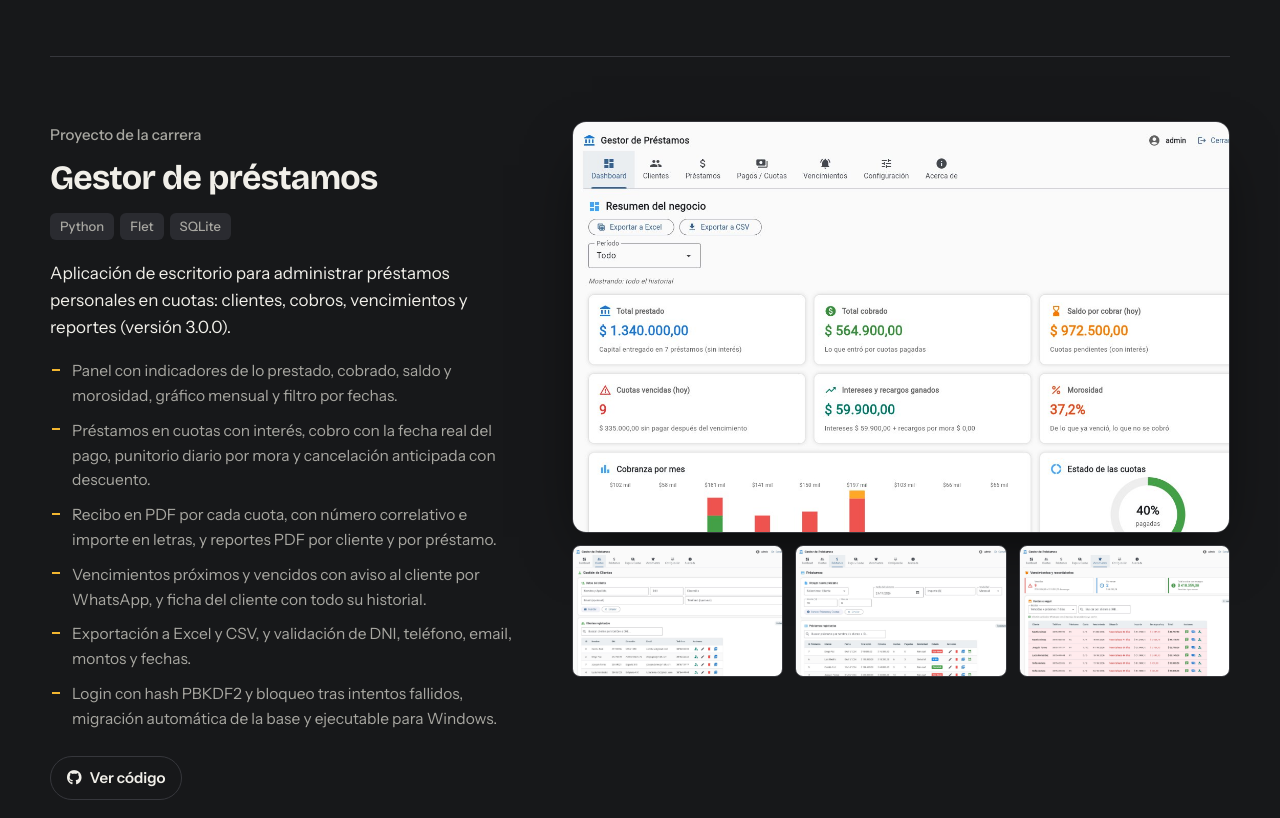
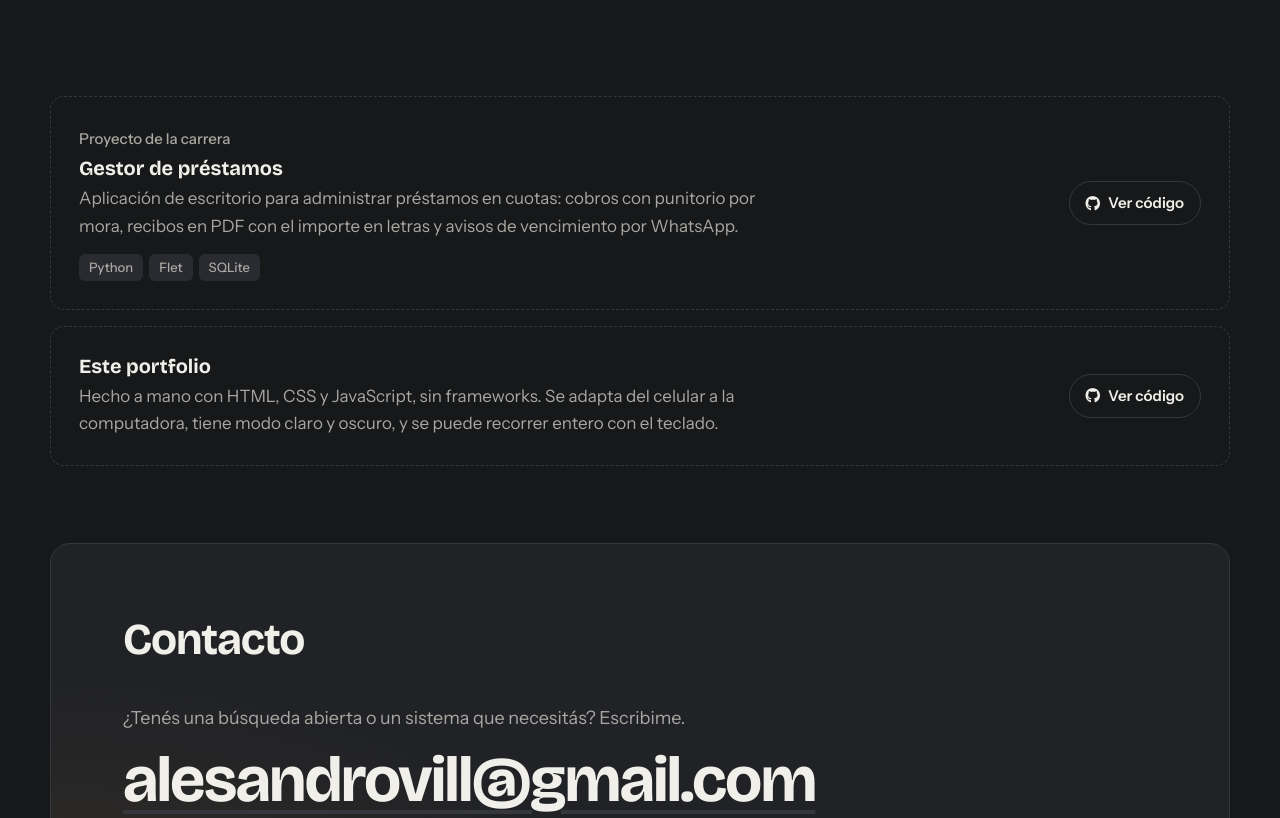
Before and after one commit to AlesandroVi/portafolio, a plain HTML site: page index.html in a window 1280 px wide. Shown: the part 6180-6998 px from the top of the page. Drawn offline with nearby package versions, Linux system fonts and the light colour scheme.

Commit message:
El gestor de préstamos pasa a tarjeta corta
Co-Authored-By: Claude Opus 5.5 <noreply@anthropic.com>

```diff
--- a/index.html
+++ b/index.html
@@ -30,7 +30,7 @@
     <link rel="stylesheet" href="https://fonts.googleapis.com/css2?family=Bricolage+Grotesque:opsz,wght@12..96,500;12..96,700;12..96,800&family=Instrument+Sans:wght@400;500;600&display=swap">
     <link rel="stylesheet" href="https://cdnjs.cloudflare.com/ajax/libs/font-awesome/6.7.2/css/all.min.css">
     <link rel="stylesheet" href="https://cdn.jsdelivr.net/gh/devicons/devicon@v2.16.0/devicon.min.css">
-    <link rel="stylesheet" href="style.css?v=2026-11-25j">
+    <link rel="stylesheet" href="style.css?v=2026-11-25k">
 </head>
 <body>
     <a class="saltar" href="#contenido">Saltar al contenido</a>
@@ -374,37 +374,21 @@
                 </div>
             </article>
 
-            <!-- Proyecto 5 -->
-            <article class="proyecto" id="p-prestamos">
-                <div class="proyecto-texto">
+            <!-- Proyecto 5: tarjeta corta -->
+            <article class="proyecto-mini" id="p-prestamos">
+                <div>
                     <p class="tipo">Proyecto de la carrera</p>
                     <h3>Gestor de préstamos</h3>
+                    <p>
+                        Aplicación de escritorio para administrar préstamos en cuotas: cobros con punitorio
+                        por mora, recibos en PDF con el importe en letras y avisos de vencimiento por WhatsApp.
+                    </p>
                     <ul class="pila" aria-label="Tecnologías">
                         <li>Python</li><li>Flet</li><li>SQLite</li>
                     </ul>
-                    <p>
-                        Aplicación de escritorio para administrar préstamos personales en cuotas:
-                        clientes, cobros, vencimientos y reportes (versión 3.0.0).
-                    </p>
-                    <ul class="funciones">
-                        <li>Panel con indicadores de lo prestado, cobrado, saldo y morosidad, gráfico mensual y filtro por fechas.</li>
-                        <li>Préstamos en cuotas con interés, cobro con la fecha real del pago, punitorio diario por mora y cancelación anticipada con descuento.</li>
-                        <li>Recibo en PDF por cada cuota, con número correlativo e importe en letras, y reportes PDF por cliente y por préstamo.</li>
-                        <li>Vencimientos próximos y vencidos con aviso al cliente por WhatsApp, y ficha del cliente con todo su historial.</li>
-                        <li>Exportación a Excel y CSV, y validación de DNI, teléfono, email, montos y fechas.</li>
-                        <li>Login con hash PBKDF2 y bloqueo tras intentos fallidos, migración automática de la base y ejecutable para Windows.</li>
-                    </ul>
-                    <div class="enlaces">
-                        <a href="https://github.com/AlesandroVi/gestor-prestamos" target="_blank" rel="noopener"><i class="fa-brands fa-github" aria-hidden="true"></i> Ver código</a>
-                    </div>
                 </div>
-                <div class="proyecto-medios">
-                    <img class="captura principal" src="img/prestamos-dashboard.jpg" alt="Panel del gestor de préstamos con indicadores y gráfico de cobranza" width="1366" height="800" loading="lazy">
-                    <div class="miniaturas">
-                        <img class="captura" src="img/prestamos-clientes.jpg" alt="Gestión de clientes con formulario y listado" width="1366" height="800" loading="lazy">
-                        <img class="captura" src="img/prestamos-prestamos.jpg" alt="Alta de préstamos y listado con estado de cada uno" width="1366" height="800" loading="lazy">
-                        <img class="captura" src="img/prestamos-vencimientos.jpg" alt="Vencimientos con recargo por mora y aviso por WhatsApp" width="1366" height="800" loading="lazy">
-                    </div>
+                <div class="enlaces">
+                    <a href="https://github.com/AlesandroVi/gestor-prestamos" target="_blank" rel="noopener"><i class="fa-brands fa-github" aria-hidden="true"></i> Ver código</a>
                 </div>
             </article>
 
@@ -477,6 +461,6 @@
         <button class="visor-boton visor-siguiente" type="button" aria-label="Captura siguiente"><i class="fa-solid fa-chevron-right" aria-hidden="true"></i></button>
     </div>
 
-    <script src="JS/script.js?v=2026-11-25j"></script>
+    <script src="JS/script.js?v=2026-11-25k"></script>
 </body>
 </html>
--- a/style.css
+++ b/style.css
@@ -963,6 +963,19 @@ ul {
     color: var(--texto-suave);
 }
 
+.proyecto-mini .tipo {
+    margin: 0 0 6px;
+}
+
+.proyecto-mini .pila {
+    margin: 14px 0 0;
+}
+
+/* Dos tarjetas cortas seguidas: la segunda más pegada */
+.proyecto-mini + .proyecto-mini {
+    margin-top: 16px;
+}
+
 .proyecto-mini .enlaces {
     margin-top: 0;
 }
```
